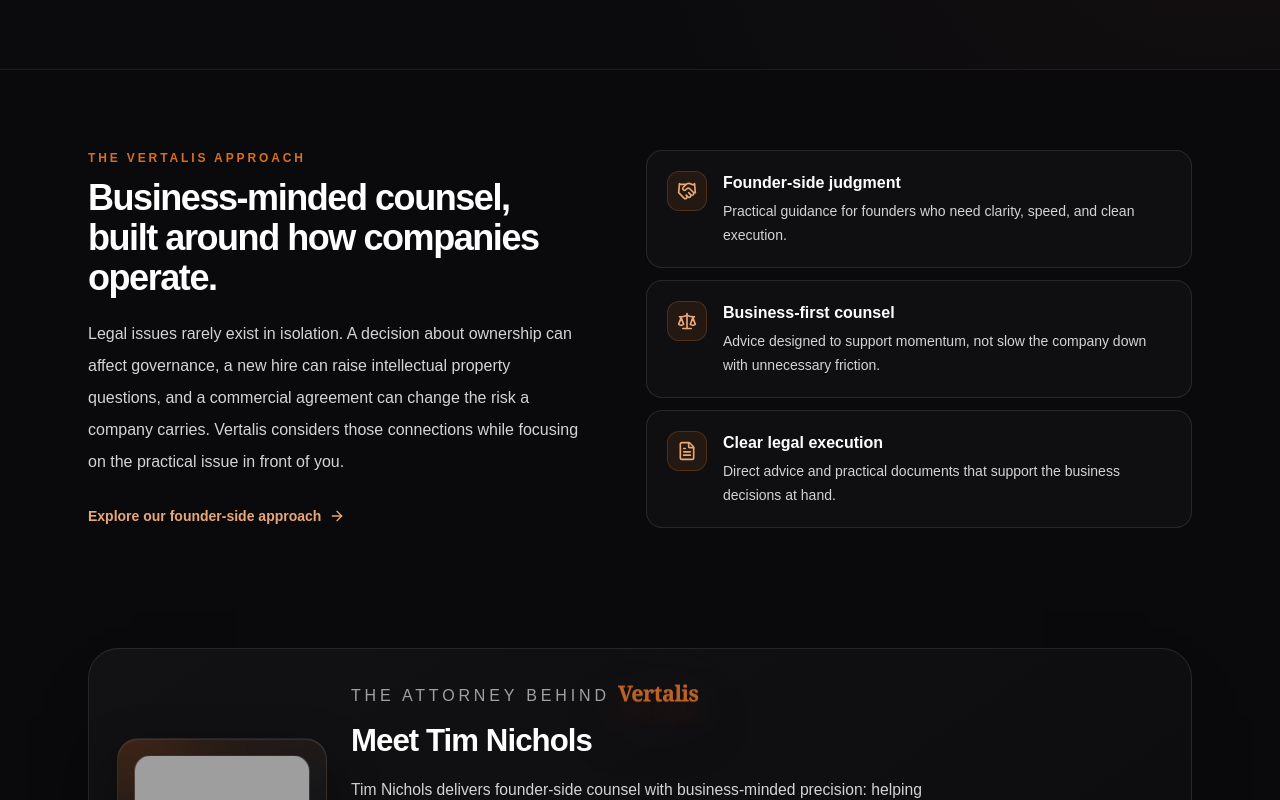
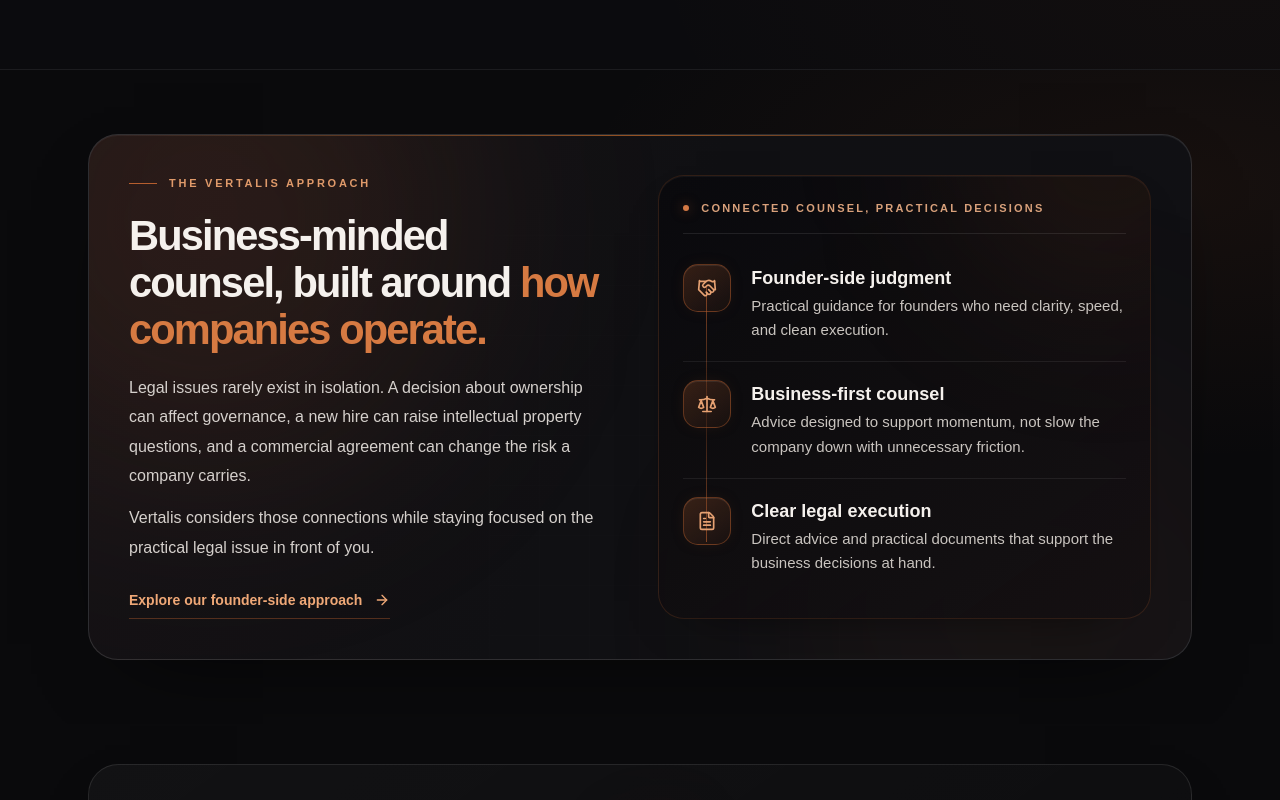
Before and after one commit to timntbb/vertalis-website, a Next.js app: page / in a window 1280 px wide. Shown: the part 1820-2620 px from the top of the page. Built offline with nearby package versions, Linux system fonts and the light colour scheme; grey boxes are pictures that could not be loaded.

Commit message:
Connect homepage approach principles in a dimensional Vertalis-branded panel

```diff
--- a/app/page.tsx
+++ b/app/page.tsx
@@ -6,6 +6,7 @@ import Link from "next/link";
 import { usePathname } from "next/navigation";
 import VertalisTextBox from "@/components/VertalisTextBox";
 import VertalisWord from "@/components/VertalisWord";
+import PracticeArtwork from "@/components/PracticeArtwork";
 import HeroNetworkCanvas from "@/components/HeroNetworkCanvas";
 import { JsonLd, buildOrganizationSchema } from "@/components/StructuredData";
 import { practices } from "./services/data";
@@ -828,13 +829,7 @@ export default function Home() {
                     <span className="pointer-events-none absolute bottom-[16%] left-0 top-[16%] w-[2px] rounded-full bg-[#B65E2E] shadow-[0_0_14px_rgba(182,94,46,0.28)] transition-[background-color,box-shadow] group-hover:bg-[#e68b56] group-hover:shadow-[0_0_18px_rgba(182,94,46,0.48)]" aria-hidden="true" />
 
                     <div className="relative flex items-center gap-4 pr-6 sm:gap-5 sm:pr-12">
-                      <div className="hidden h-[82px] w-[82px] shrink-0 items-center justify-center overflow-hidden rounded-2xl border border-[#B65E2E]/30 bg-[linear-gradient(155deg,rgba(182,94,46,0.16),rgba(255,255,255,0.025)_65%,rgba(5,5,7,0.3))] shadow-[inset_0_1px_0_rgba(255,255,255,0.08)] sm:flex">
-                        <span
-                          aria-hidden="true"
-                          className="block h-[74px] w-[84px] shrink-0 bg-[url('/services/vertalis-practice-icons.avif')] bg-[length:84px_365px] bg-no-repeat transition-transform duration-300 group-hover:scale-[1.045]"
-                          style={{ backgroundPosition: `center -${practices.findIndex((p) => p.slug === practice.slug) * 73}px` }}
-                        />
-                      </div>
+                      <PracticeArtwork slug={practice.slug} />
 
                       <div className="min-w-0 flex-1">
                         <div className="flex items-center gap-3">
@@ -877,41 +872,90 @@ export default function Home() {
         </Container>
       </section>
 
-      <section id="about" className="scroll-mt-28 py-16 md:scroll-mt-32 md:py-20">
+      <section
+        id="about"
+        aria-labelledby="vertalis-approach-heading"
+        className="relative isolate scroll-mt-28 overflow-hidden py-12 md:scroll-mt-32 md:py-16"
+      >
+        <div
+          className="pointer-events-none absolute inset-0 -z-10 bg-[radial-gradient(ellipse_at_92%_18%,rgba(182,94,46,0.08),transparent_36%)]"
+          aria-hidden="true"
+        />
         <Container>
-          <div className="grid items-start gap-10 lg:grid-cols-[0.95fr_1.05fr] lg:gap-16">
-            <div className="max-w-xl">
-              <p className="text-xs font-semibold uppercase tracking-[0.24em] text-[#d66f24]">
+          <div className="relative isolate overflow-hidden rounded-[30px] border border-white/[0.12] bg-[linear-gradient(115deg,#171316_0%,#101013_48%,#101014_100%)] p-6 shadow-[0_30px_85px_-46px_rgba(0,0,0,0.9),inset_0_1px_0_rgba(255,255,255,0.055)] sm:p-8 lg:p-10">
+            <div className="pointer-events-none absolute inset-0 -z-10" aria-hidden="true">
+              <div className="absolute -left-32 -top-40 h-[490px] w-[490px] rounded-full bg-[#B65E2E]/[0.13] blur-[110px]" />
+              <div className="absolute -bottom-48 right-[-8%] h-[490px] w-[490px] rounded-full bg-[#B65E2E]/[0.055] blur-[110px]" />
+              <div className="absolute inset-0 opacity-[0.045] [background-image:linear-gradient(rgba(255,255,255,0.14)_1px,transparent_1px),linear-gradient(90deg,rgba(255,255,255,0.14)_1px,transparent_1px)] [background-size:50px_50px] [mask-image:linear-gradient(90deg,transparent_5%,black_55%,transparent_100%)]" />
+            </div>
+            <div className="absolute left-8 right-8 top-0 h-px bg-[linear-gradient(90deg,transparent,rgba(214,111,36,0.65),transparent)]" aria-hidden="true" />
+            <div className="grid gap-9 lg:grid-cols-[0.98fr_1.02fr] lg:items-center lg:gap-14">
+              <div className="max-w-[530px]">
+                <p className="flex items-center gap-3 text-[11px] font-semibold uppercase tracking-[0.25em] text-[#e09a6a]">
+                  <span className="h-px w-7 bg-[#B65E2E]" aria-hidden="true" />
                   The Vertalis Approach
                 </p>
-              <h2 className="mt-3 text-3xl font-semibold tracking-[-0.04em] text-white md:text-4xl">
-                Business-minded counsel, built around how companies operate.
+                <h2
+                  id="vertalis-approach-heading"
+                  className="mt-5 text-3xl font-semibold leading-[1.13] tracking-[-0.045em] text-[#f5f1ed] sm:text-[2.2rem] lg:text-[2.6rem]"
+                >
+                  Business-minded counsel, built around{" "}
+                  <span className="text-[#d67a42]">how companies operate.</span>
                 </h2>
-              <p className="mt-5 text-base leading-8 text-neutral-300">
+                <p className="mt-5 text-[15px] leading-[1.85] text-[#d5d0cc] md:text-base">
                   Legal issues rarely exist in isolation. A decision about ownership can affect governance,
                   a new hire can raise intellectual property questions, and a commercial agreement can
-                change the risk a company carries. Vertalis considers those connections while focusing
-                on the practical issue in front of you.
+                  change the risk a company carries.
+                </p>
+                <p className="mt-3 text-[15px] leading-[1.85] text-[#d5d0cc] md:text-base">
+                  Vertalis considers those connections while staying focused on the practical legal issue
+                  in front of you.
                 </p>
                 <Link
                   href="/about/founders"
-                className="mt-7 inline-flex items-center gap-2 text-sm font-semibold text-[#e9a778] transition hover:text-[#f0c4a3]"
+                  className="group mt-7 inline-flex items-center gap-3 border-b border-[#B65E2E]/40 pb-2 text-sm font-semibold text-[#efa877] transition-[gap,color,border-color] hover:gap-4 hover:border-[#B65E2E] hover:text-[#ffd0aa] focus-visible:outline-none focus-visible:ring-2 focus-visible:ring-[#B65E2E]"
                 >
-                Explore our founder-side approach <ArrowRight className="h-4 w-4" aria-hidden="true" />
+                  Explore our founder-side approach
+                  <ArrowRight className="h-4 w-4 transition-transform group-hover:translate-x-0.5" aria-hidden="true" />
                 </Link>
               </div>
-            <div className="grid gap-3">
-              {introPoints.map((point) => (
-                <div key={point.title} className="flex items-start gap-4 rounded-2xl border border-white/10 bg-white/[0.025] p-5">
-                  <div className="flex h-10 w-10 shrink-0 items-center justify-center rounded-xl border border-[#d66f24]/25 bg-[#d66f24]/10 text-[#e9a778]">
+
+              <div className="relative overflow-hidden rounded-[26px] border border-[#B65E2E]/20 bg-[linear-gradient(145deg,rgba(9,9,12,0.82),rgba(20,16,18,0.92))] p-5 shadow-[inset_0_1px_0_rgba(255,255,255,0.045),0_20px_55px_-38px_rgba(0,0,0,0.9)] sm:p-6">
+                <div className="pointer-events-none absolute right-[-20%] top-[-40%] h-72 w-72 rounded-full bg-[#B65E2E]/[0.11] blur-[90px]" aria-hidden="true" />
+                <div className="relative mb-3 flex items-center gap-3 border-b border-white/[0.09] pb-4">
+                  <span className="h-[6px] w-[6px] rounded-full bg-[#d47a45] shadow-[0_0_12px_rgba(182,94,46,0.55)]" aria-hidden="true" />
+                  <span className="text-[11px] font-semibold uppercase tracking-[0.2em] text-[#d9a17b]">
+                    Connected counsel, practical decisions
+                  </span>
+                </div>
+                <div className="relative">
+                  <div
+                    className="pointer-events-none absolute bottom-[52px] left-[23px] top-[41px] w-px bg-[linear-gradient(to_bottom,rgba(182,94,46,0.65),rgba(182,94,46,0.18),rgba(182,94,46,0.65))]"
+                    aria-hidden="true"
+                  />
+                  {introPoints.map((point, index) => (
+                    <div
+                      key={point.title}
+                      className={cx(
+                        "group relative flex items-start gap-4 py-[18px] sm:gap-5",
+                        index < introPoints.length - 1 && "border-b border-white/[0.07]"
+                      )}
+                    >
+                      <div className="relative z-10 flex h-12 w-12 shrink-0 items-center justify-center rounded-[15px] border border-[#B65E2E]/45 bg-[linear-gradient(145deg,rgba(182,94,46,0.25),rgba(182,94,46,0.055))] text-[#e6a172] shadow-[0_0_20px_-12px_rgba(182,94,46,0.55),inset_0_1px_0_rgba(255,255,255,0.075)] transition-[border-color,background-color] duration-300 group-hover:border-[#d98554]/70 group-hover:bg-[#B65E2E]/20">
                         {point.icon}
                       </div>
-                  <div>
-                    <h3 className="text-base font-semibold text-white">{point.title}</h3>
-                    <p className="mt-1 text-sm leading-6 text-neutral-300">{point.desc}</p>
+                      <div className="min-w-0 pt-0.5">
+                        <h3 className="text-[17px] font-semibold leading-6 text-[#f5f1ed] md:text-lg">
+                          {point.title}
+                        </h3>
+                        <p className="mt-1 text-[14px] leading-[1.65] text-[#c9c4bf] md:text-[15px]">
+                          {point.desc}
+                        </p>
                       </div>
                     </div>
                   ))}
+                </div>
+              </div>
             </div>
           </div>
         </Container>
```
Lines whose indentation alone changed are shown as unchanged.
